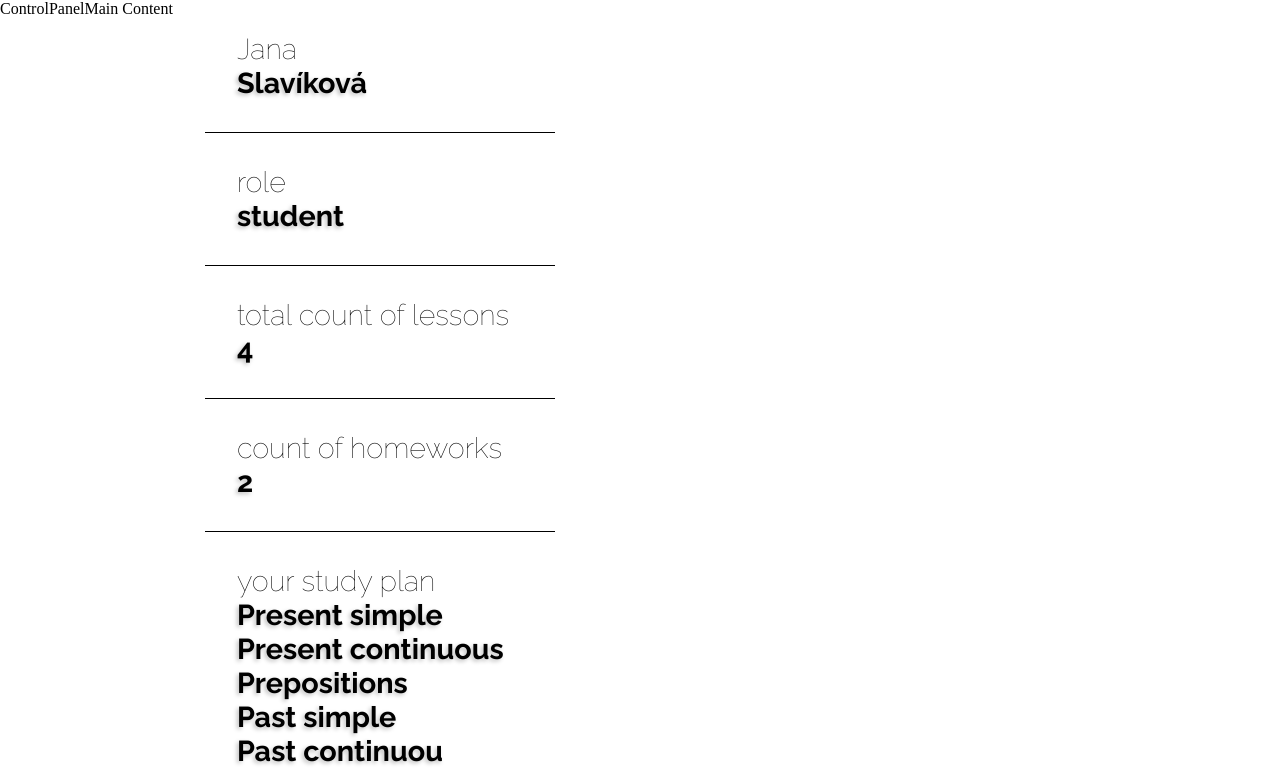
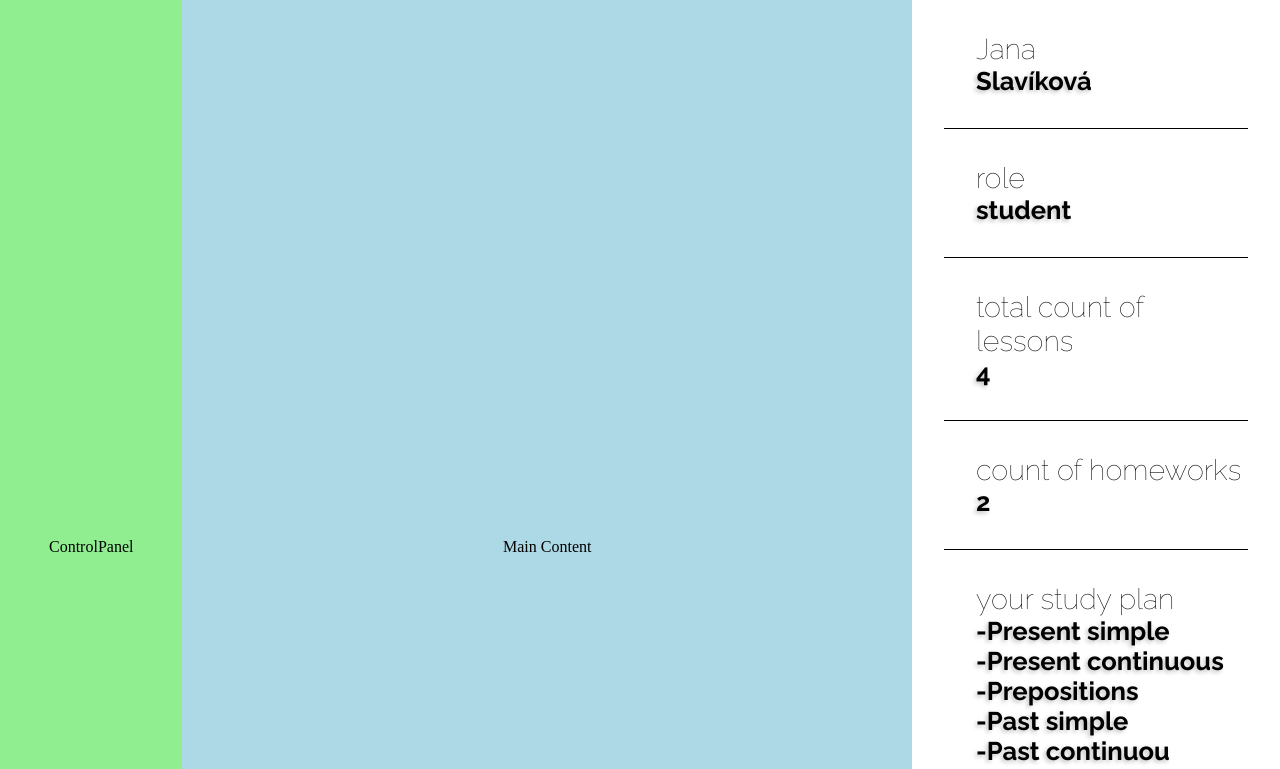
Before and after one commit to 3n0wd3n/Bachelor-Thesis, a Next.js app in the folder BT-master(nextjs)/app/: page /dashboard in a window 1280 px wide. Shown: the top 769 px of the page. Built offline with nearby package versions, Linux system fonts and the light colour scheme.

Commit message:
update on components

```diff
--- a/BT-master(nextjs)/app/components/Footer.style.js
+++ b/BT-master(nextjs)/app/components/Footer.style.js
@@ -4,6 +4,6 @@ export const FooterContainerStyled = styled.footer`
   display: flex;
   justify-content: center;
   align-items: center;
-  width: 100vw;
+  max-width: 100vw;
   height: 10vh;
 `;
--- a/BT-master(nextjs)/app/components/Student/Student.js
+++ b/BT-master(nextjs)/app/components/Student/Student.js
@@ -2,6 +2,7 @@ import React from 'react'
 import InfoPanel from './StudentInfoPanel'
 import MainContent from './StudentMainContent'
 import ControlPanel from './StudentControlPanel'
+import Footer from '../Footer'
 import { StudentContainer } from './Student.style'
 
 
@@ -14,6 +15,7 @@ export default function Student({ data }) {
         <MainContent data={data}/>
         <InfoPanel data={data} />
       </StudentContainer>
+      <Footer />
     </>
   )
 }
--- a/BT-master(nextjs)/app/components/Student/StudentControlPanel.js
+++ b/BT-master(nextjs)/app/components/Student/StudentControlPanel.js
@@ -1,4 +1,5 @@
 import React from 'react'
+import { StudentCPContainer } from './StudentControlPanel.style'
 
 // StudentCP = StudentControlPanel
 
@@ -7,7 +8,9 @@ export default function ControlPanel({ data }) {
 
   return (
     <>
-      ControlPanel
+      <StudentCPContainer>
+        ControlPanel
+      </StudentCPContainer>
     </>
   )
 }
--- a/BT-master(nextjs)/app/components/Student/StudentControlPanel.style.js
+++ b/BT-master(nextjs)/app/components/Student/StudentControlPanel.style.js
@@ -3,3 +3,12 @@ import { FontsHeaderBold, FontsThin, FontsBold } from '../CommonStyles'
 
 // little help ->  ``;
 // StudentCP = StudentControlPanel
+
+export const StudentCPContainer = styled.div`
+    display: flex;
+    justify-content: center;
+    align-items: center;
+    width: 15vw;
+    min-height: 90vh;
+    background-color: lightgreen;
+`;
--- a/BT-master(nextjs)/app/components/Student/StudentInfoPanel.js
+++ b/BT-master(nextjs)/app/components/Student/StudentInfoPanel.js
@@ -41,5 +41,5 @@ export default function InfoPanel({ data }) {
 }
 
 const Item = ({name}) => {
-  return <div>{name}</div>
+  return <div>-{name}</div>
 }
--- a/BT-master(nextjs)/app/components/Student/StudentInfoPanel.style.js
+++ b/BT-master(nextjs)/app/components/Student/StudentInfoPanel.style.js
@@ -2,10 +2,10 @@ import styled from 'styled-components'
 import { FontsHeaderBold, FontsThin, FontsBold } from '../CommonStyles'
 
 // little help ->  ``;
-// StudentIP = StudentInfoPanel
+// StudentIP =StudentInfoPanel
 
 export const StudentIPFontsHeaderBold = styled(FontsHeaderBold)`
-  font-size: 1.8rem;
+  font-size: 1.6rem;
 `;
 
 export const StudentIPFontsThin = styled(FontsThin)`
@@ -26,10 +26,9 @@ export const StudentIPItemContainer = styled.div`
 export const StudentIPContainer = styled.div`
   display: flex;
   flex-direction: column;
-  width: 350px;
+  width: 25vw;
   min-height: 100vh;
-  margin-left: 2em;
-  margin-top: 2em;
+  margin: 2em 2em 0 2em
 `;
 
 export const StudentIPButton = styled.button`
--- a/BT-master(nextjs)/app/components/Student/StudentMainContent.js
+++ b/BT-master(nextjs)/app/components/Student/StudentMainContent.js
@@ -1,4 +1,5 @@
 import React from 'react'
+import { StudentMCContainer } from './StudentMainContent.style'
 
 // StudentMC = StudentMainContent
 
@@ -7,7 +8,9 @@ export default function MainContent({ data }) {
 
   return (
     <>
-      Main Content
+      <StudentMCContainer>
+        Main Content
+      </StudentMCContainer>
     </>
   )
 }
--- a/BT-master(nextjs)/app/components/Student/StudentMainContent.style.js
+++ b/BT-master(nextjs)/app/components/Student/StudentMainContent.style.js
@@ -2,3 +2,12 @@ import styled from 'styled-components'
 import { FontsHeaderBold, FontsThin, FontsBold } from '../CommonStyles'
 
 // little help ->  ``;
+
+export const StudentMCContainer = styled.div`
+    display: flex;
+    justify-content: center;
+    align-items: center;
+    width: 60vw;
+    min-height: 90vh;
+    background-color: lightblue;
+`;
```
